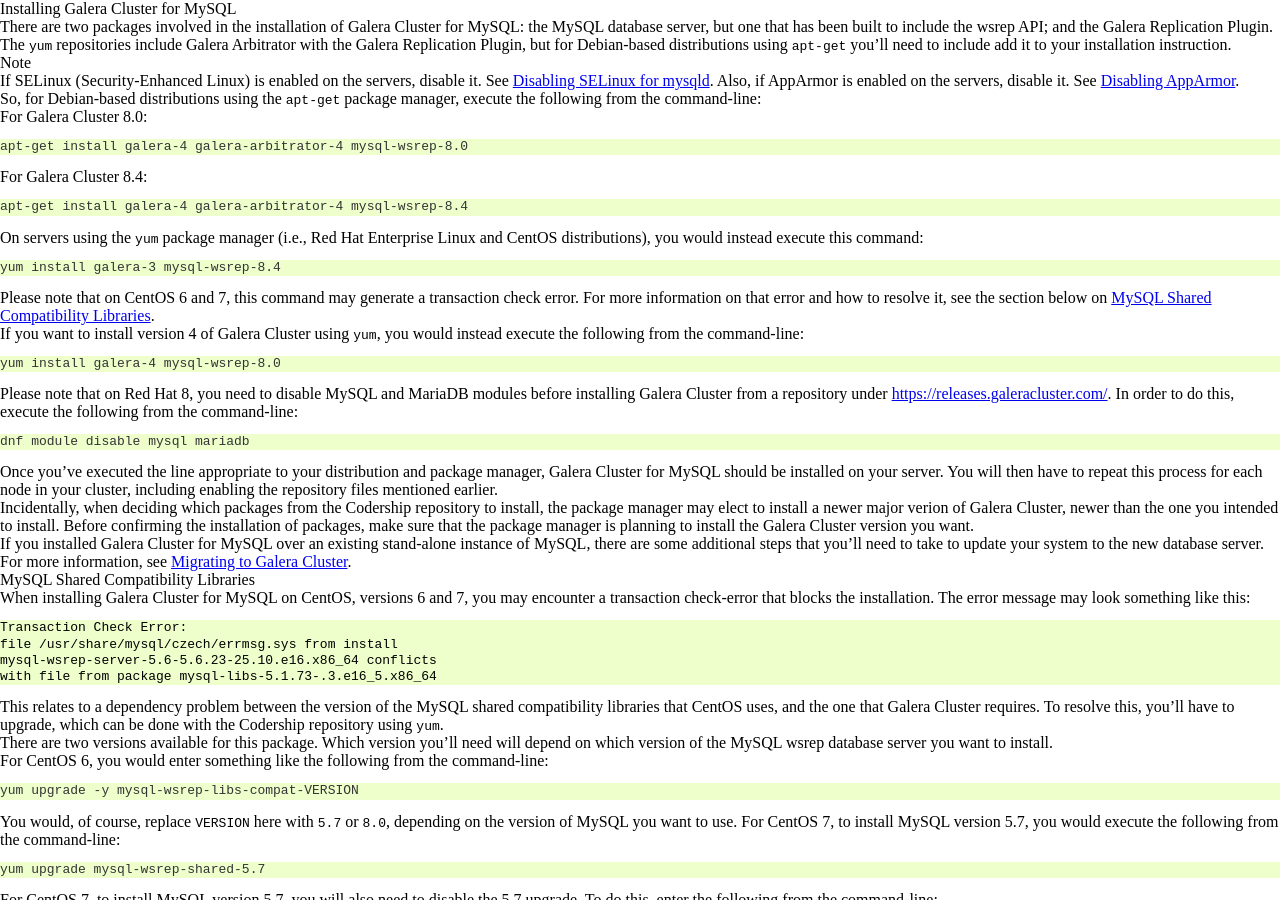
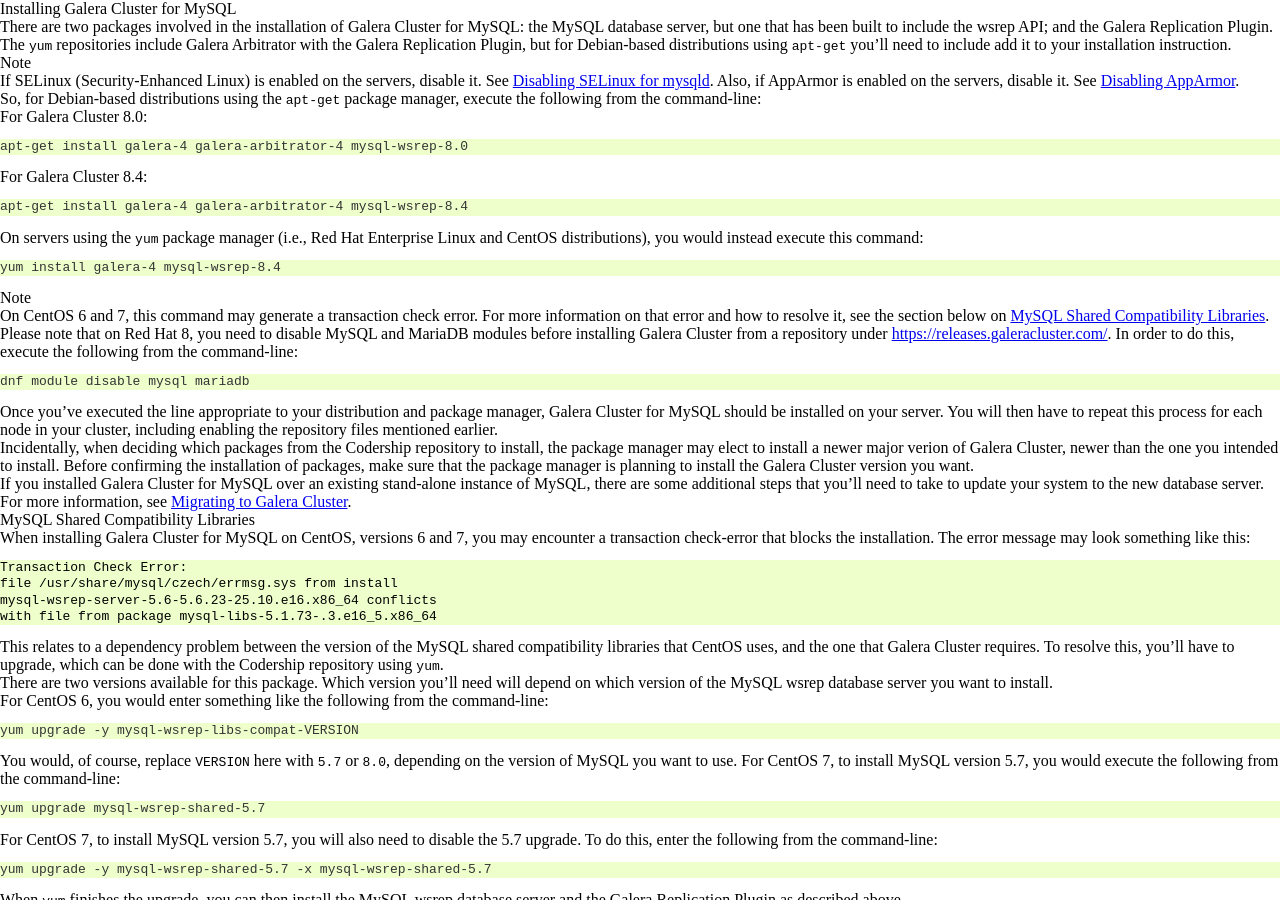
Before and after one commit to codership/documentation, a Sphinx documentation site: the page built from galeracluster/source/documentation/install-mysql.rst, in a window 1280 px wide and 900 px high, scrolled down 2190 px. Built offline with Sphinx 7.4.7, drawn with Linux system fonts in a browser that asks for light colours; comment, search, counter and statistics services are not loaded.

Commit message:
Yum command updated from mysql-wsrep-8.0 -> mysql-wsrep-8.4

```diff
--- a/galeracluster/source/documentation/install-mysql.rst
+++ b/galeracluster/source/documentation/install-mysql.rst
@@ -232,15 +232,9 @@ On servers using the ``yum`` package manager (i.e., Red Hat Enterprise Linux and
 
 .. code-block:: console
 
-   yum install galera-3 mysql-wsrep-8.4
+   yum install galera-4 mysql-wsrep-8.4
 
-Please note that on CentOS 6 and 7, this command may generate a transaction check error. For more information on that error and how to resolve it, see the section below on :ref:`MySQL Shared Compatibility Libraries <centos-mysql-shared-compt>`.
-
-If you want to install version 4 of Galera Cluster using ``yum``, you would instead execute the following from the command-line:
-
-.. code-block:: console
-
-   yum install galera-4 mysql-wsrep-8.0
+.. note:: On CentOS 6 and 7, this command may generate a transaction check error. For more information on that error and how to resolve it, see the section below on :ref:`MySQL Shared Compatibility Libraries <centos-mysql-shared-compt>`.
 
 Please note that on Red Hat 8, you need to disable MySQL and
 MariaDB modules before installing Galera Cluster from a repository under
```
